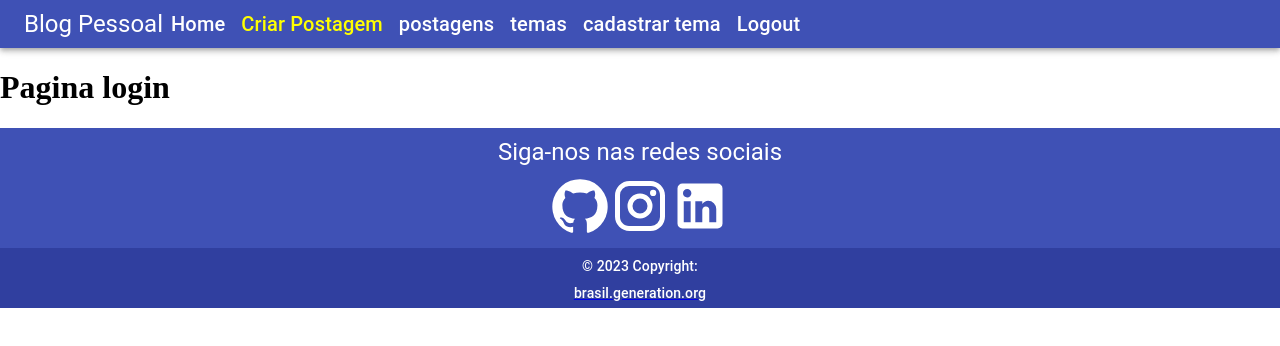
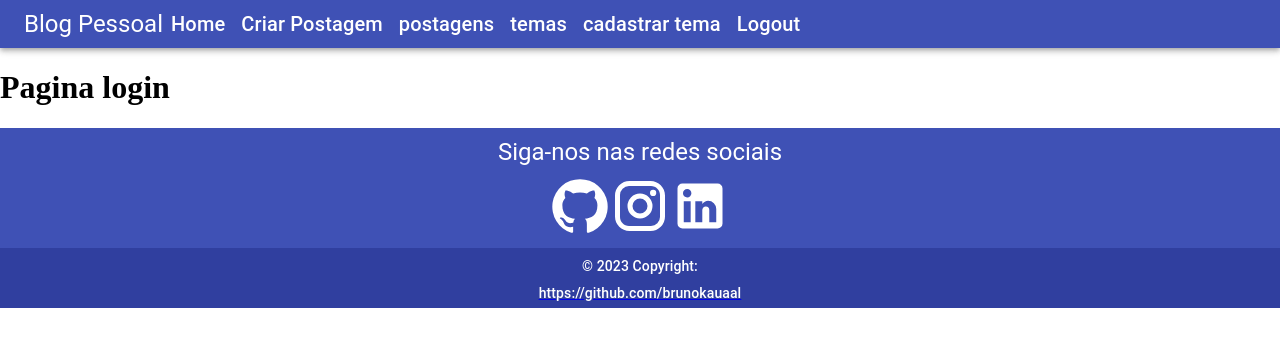
Before and after one commit to brunokauaal/React_Blog_Pessoal, a React (Vite) app: page /login in a window 1280 px wide. Shown: the top 346 px of the page. Built offline with nearby package versions, Linux system fonts and the light colour scheme.

Commit message:
Alterando algumas imgs

```diff
--- a/src/components/carrosel/Carrossel.tsx
+++ b/src/components/carrosel/Carrossel.tsx
@@ -28,19 +28,19 @@ function Carrossel() {
             >
 
                 <SwiperSlide>
-                    <img src="https://i.imgur.com/EYLPjQm.jpg" alt="Imagem" />
+                    <img  src="https://nattivos.com/wp-content/uploads/2017/12/fit5.jpg" alt="Imagem" />
                 </SwiperSlide>
 
                 <SwiperSlide>
-                    <img src="https://i.imgur.com/zl9uZzx.jpg" alt="Imagem" />
+                    <img src="https://th.bing.com/th/id/R.e4809318641807b15758d6250e978584?rik=N8aMFCokI9nteQ&riu=http%3a%2f%2fwww.alternativabrasil.com%2fnoticias%2fwp-content%2fuploads%2f2020%2f01%2fpraia.jpg&ehk=LZmjKCd7Cd6gx3o8qGWSxY4cdnRiW%2fecARuny2bE6JA%3d&risl=&pid=ImgRaw&r=0" alt="Imagem" />
                 </SwiperSlide>
 
                 <SwiperSlide>
-                    <img src="https://i.imgur.com/153khxC.png" alt="Imagem" />
+                    <img src="https://th.bing.com/th/id/R.0619807e4455192fc2b79bf496299f1d?rik=8e3YA53SbbgSpQ&pid=ImgRaw&r=0" alt="Imagem" />
                 </SwiperSlide>
 
                 <SwiperSlide>
-                    <img src="https://i.imgur.com/RxL2yjz.jpg" alt="Imagem" />
+                    <img src="https://th.bing.com/th/id/R.3d0f020a7a330a20ad87369a2d783364?rik=ghVYJ%2bLzfzIsZw&pid=ImgRaw&r=0" alt="Imagem" />
                 </SwiperSlide>
 
             </Swiper>
--- a/src/components/estaticos/footer/Footer.tsx
+++ b/src/components/estaticos/footer/Footer.tsx
@@ -37,8 +37,8 @@ function Footer() {
                             <Typography variant="subtitle2" align="center" gutterBottom style={{ color: "white" }} >© 2023 Copyright:</Typography>
                         </Box>
                         <Box>
-                            <a target="_blank" href="https://brasil.generation.org">
-                                <Typography variant="subtitle2" gutterBottom style={{ color: "white" }} align="center">brasil.generation.org</Typography>
+                            <a target="_blank" href="https://github.com/brunokauaal">
+                                <Typography variant="subtitle2" gutterBottom style={{ color: "white" }} align="center">https://github.com/brunokauaal</Typography>
                             </a>
                         </Box>
                     </Box>
--- a/src/components/estaticos/navbar/Navbar.tsx
+++ b/src/components/estaticos/navbar/Navbar.tsx
@@ -10,7 +10,7 @@ function Navbar() {
 
     return (
         <>
-            <AppBar position="static">
+            <AppBar className='nav' position="static">
                 <Toolbar variant="dense">
                     <Box style={{ cursor: "pointer" }} >
                         <Typography variant="h5" color="inherit">
@@ -27,7 +27,7 @@ function Navbar() {
                         </Box>
                         </Link>
                         <Box mx={1} style={{ cursor: "pointer" }}>
-                            <Typography variant="h6" style={{color: "yellow"}}>
+                            <Typography variant="h6" style={{color: "White"}}>
                                 Criar Postagem
                             </Typography>
                         </Box>
```
Also changed, not shown: src/components/carrosel/Carrossel.css (line endings or trailing spaces), src/paginas/home/Home.css (line endings or trailing spaces).
